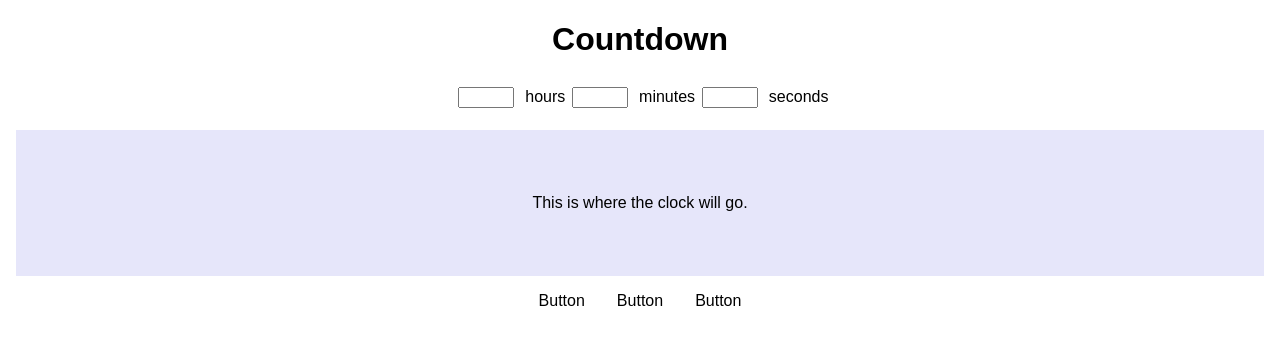
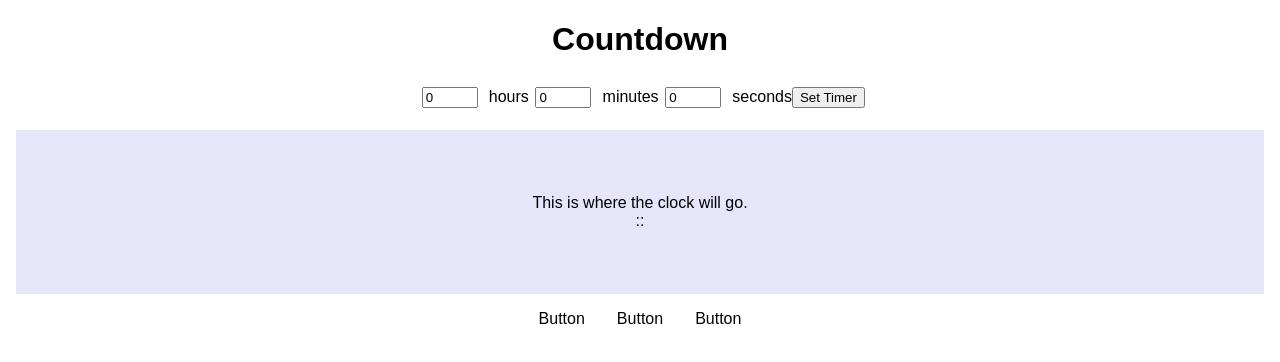
Before and after one commit to adjeim/countdown, a React (Create React App) app: page / in a window 1280 px wide. Shown: the top 362 px of the page. Built offline with nearby package versions, Linux system fonts and the light colour scheme.

Commit message:
Create methods for user to set timer.

```diff
--- a/src/App.js
+++ b/src/App.js
@@ -4,12 +4,56 @@ import Button from './components/Button/Button';
 import './App.css';
 
 class App extends Component {
+  constructor(props) {
+    super(props);
+
+    this.state = {
+      hours: 0,
+      minutes: 0,
+      seconds: 0
+    }
+
+    this.handleChange = this.handleChange.bind(this);
+    this.handleSubmit = this.handleSubmit.bind(this);
+  }
+
+  handleChange(event) {
+    const target = event.target;
+    const value = target.value;
+    const name = target.name;
+
+    this.setState({
+      [name]: value
+    });
+
+  }
+
+  handleSubmit(event) {
+    console.log('Timer data was submitted: ' + this.state.hours + ' hours ' + this.state.minutes + ' minutes ' + this.state.seconds + ' seconds');
+    event.preventDefault();
+  }
 
   render() {
     return (
       <div className = "App">
         <h1 className = 'title'>Countdown</h1>
-        <Clock />
+
+        <form className = 'SelectTime' onSubmit = {this.handleSubmit}>
+          <label>
+            <input type = 'number' name = 'hours' value = {this.state.hours} onChange = {this.handleChange} min ='0' max = '24' /> hours
+          </label>
+          <label>
+            <input type = 'number' name = 'minutes' value = {this.state.minutes} onChange = {this.handleChange} min ='0' max = '60' /> minutes
+          </label>
+          <label>
+            <input type = 'number' name = 'seconds' value = {this.state.seconds} onChange = {this.handleChange} min ='0' max = '60' /> seconds
+          </label>
+          <button type = 'submit'>Set Timer</button>
+        </form>
+
+        <Clock
+          countdown = {this.state}
+          />
         <Button />
         <Button />
         <Button />
--- a/src/components/Clock/Clock.js
+++ b/src/components/Clock/Clock.js
@@ -9,25 +9,30 @@ class Clock extends Component {
 			minutes: 0,
 			seconds: 0
 		}
+		console.log(this.props);
 	}
 
 	setTimer() {
+		// this.setState({ hours, minutes, seconds});
 
 	}
 
 	render() {
-		console.log(this.state.hours, 'hours', this.state.minutes, 'minutes', this.state.seconds, 'seconds');
+		// console.log(this.state.hours, 'hours', this.state.minutes, 'minutes', this.state.seconds, 'seconds');
+		// console.log(this.props);
 
 		return (
 			<div>
-	      <form className = 'SelectTime'>
-	      	<input type = 'number' min ='0' max = '24' default = { this.state.hours } /> hours
-	      	<input type = 'number' min ='0' max = '60' default = { this.state.minutes } /> minutes
-	      	<input type = 'number' min ='0' max = '60' default = { this.state.seconds } /> seconds
-	      </form>
+
+
 
 				<div className = 'Clock-face'>
 					This is where the clock will go.
+					<div>
+						<span className = 'hours'>{ this.props.hours }:</span>
+						<span className = 'minutes'>{ this.props.minutes }:</span>
+						<span className = 'seconds'>{ this.props.seconds }</span>
+					</div>
 				</div>
 			</div>
 
```
